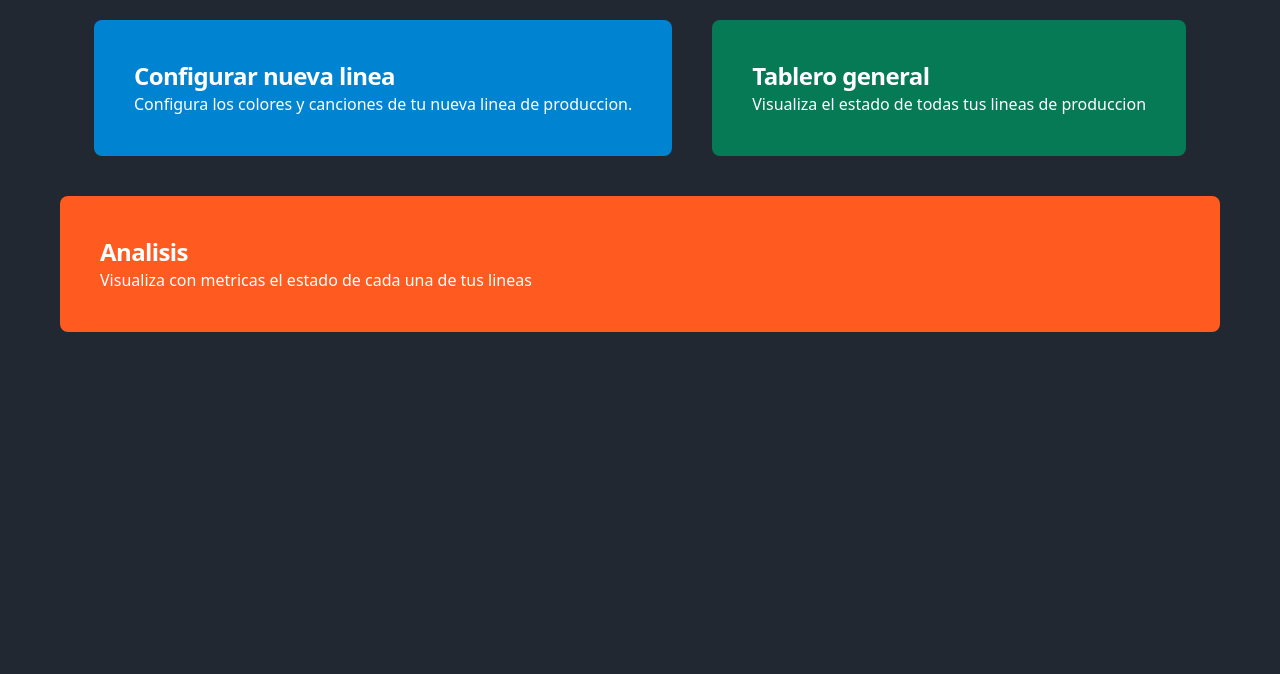
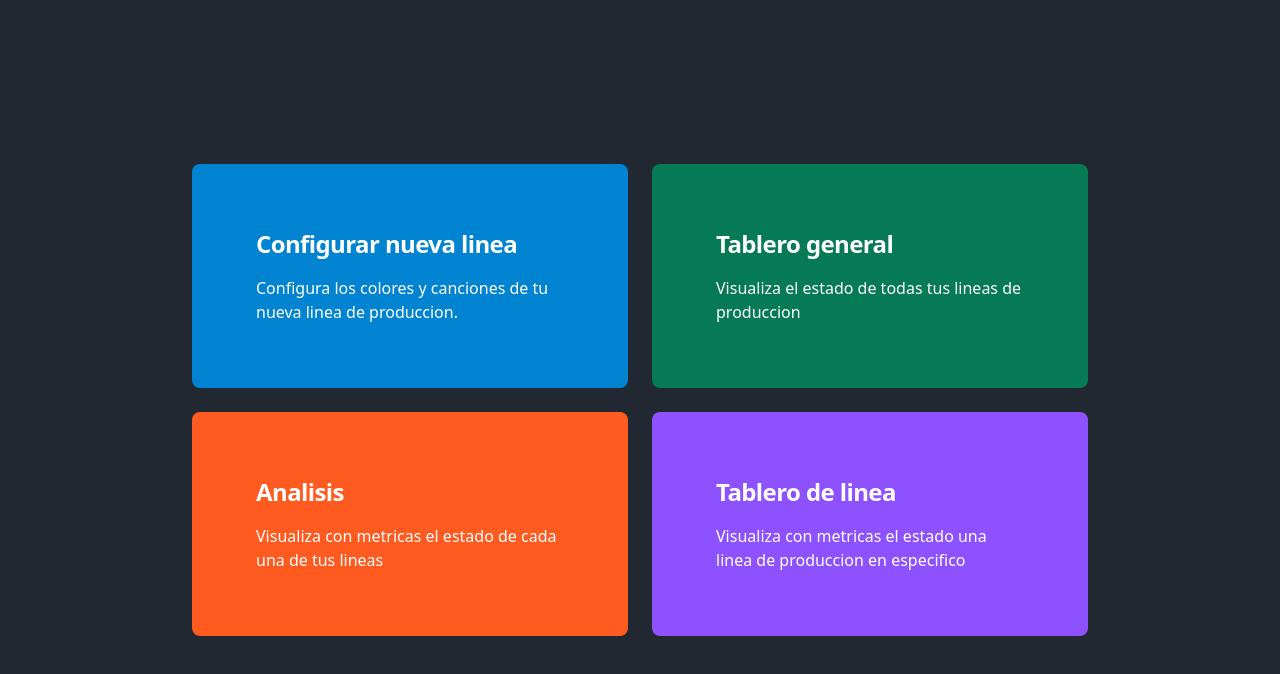
Before and after one commit to Bigpotatozz/Andon-system-front, a React (Vite) app: page / in a window 1280 px wide. Shown: the top 674 px of the page. Built offline with nearby package versions, Linux system fonts and the light colour scheme.

Commit message:
add: tableroIndividual reproduccion de audio automatica

```diff
--- a/dev-dist/sw.js
+++ b/dev-dist/sw.js
@@ -82,7 +82,7 @@ define(['./workbox-54d0af47'], (function (workbox) { 'use strict';
     "revision": "3ca0b8505b4bec776b69afdba2768812"
   }, {
     "url": "index.html",
-    "revision": "0.8nlha2l0e3o"
+    "revision": "0.ee78ab3gl2"
   }], {});
   workbox.cleanupOutdatedCaches();
   workbox.registerRoute(new workbox.NavigationRoute(workbox.createHandlerBoundToURL("index.html"), {
--- /dev/null
+++ b/src/Models/LineaProduccion.ts
@@ -0,0 +1,13 @@
+export class LineaProduccion {
+  constructor(
+    public idLineaProduccion: string,
+    public nombre: string,
+    public estatusActual: number,
+    public idDetalle: number,
+    public idEstatus: number,
+    public idTiempo: number,
+    public prioridad: number,
+    public color: string,
+    public cancion: string,
+  ) {}
+}
--- a/src/configuracionBotones/ConfiguracionBotones.tsx
+++ b/src/configuracionBotones/ConfiguracionBotones.tsx
@@ -25,6 +25,11 @@ export const ConfiguracionBotones = () => {
     new Estatus("#B6EB7A", 0, ""),
     new Estatus("#F6ACC8", 0, ""),
   ]);
+  let estatusLimpios: Estatus[] = [];
+
+  const limpiarEstatus = () => {
+    estatusLimpios = estatus.filter((estatus) => estatus.peso != 0);
+  };
 
   const actualizarPeso = (indice: number, peso: number) => {
     setEstatus((prev) => {
@@ -127,7 +132,9 @@ export const ConfiguracionBotones = () => {
           <Button
             color="green"
             onClick={() => {
-              postEstados(lineasIds, estatus, canciones);
+              limpiarEstatus();
+
+              postEstados(lineasIds, estatusLimpios, canciones);
               navegacion("/tableroGeneral");
             }}
           >
--- a/src/main.tsx
+++ b/src/main.tsx
@@ -9,6 +9,7 @@ import { ConfiguracionBotones } from "./configuracionBotones/ConfiguracionBotone
 import { ConfigLineas } from "./configLineas/ConfigLineas.tsx";
 import { Menu } from "./menu/Menu.tsx";
 import { TableroGeneral } from "./tableroGeneral/TableroGeneral.tsx";
+import { TableroIndividual } from "./tableroIndividual/TableroIndividual.tsx";
 
 const router = createBrowserRouter([
   {
@@ -36,6 +37,10 @@ const router = createBrowserRouter([
         path: "/tableroGeneral",
         element: <TableroGeneral></TableroGeneral>,
       },
+      {
+        path: "/tableroLinea/:idLinea",
+        element: <TableroIndividual></TableroIndividual>,
+      },
     ],
   },
 ]);
--- a/src/menu/Menu.tsx
+++ b/src/menu/Menu.tsx
@@ -4,47 +4,69 @@ import { Link } from "react-router";
 export const Menu = () => {
   return (
     <>
-      <div className="flex w-full justify-center">
-        <div className="p-5">
-          <Link to={"/configuracionLineas"}>
-            <Card className="!bg-sky-600 p-10">
-              <h5 className="text-2xl font-bold tracking-tight dark:text-white">
+      <div className="general flex min-h-screen flex-col items-center justify-center p-6">
+        <div className="grid w-full max-w-4xl grid-cols-1 gap-6 md:grid-cols-2">
+          <div className="flex">
+            <Link to={"/configuracionLineas"} className="w-full">
+              <Card className="flex h-full flex-col justify-between !bg-sky-600 p-10">
+                <div>
+                  <h5 className="mb-4 text-2xl font-bold tracking-tight dark:text-white">
                     Configurar nueva linea
                   </h5>
                   <p className="font-normal text-white">
                     Configura los colores y canciones de tu nueva linea de
                     produccion.
                   </p>
+                </div>
               </Card>
             </Link>
           </div>
 
-        <div className="p-5">
-          <Link to={"/tableroGeneral"}>
-            <Card className="!bg-green-600 p-10">
-              <h5 className="text-2xl font-bold tracking-tight text-gray-900 dark:text-white">
+          <div className="flex">
+            <Link to={"/tableroGeneral"} className="w-full">
+              <Card className="flex h-full flex-col justify-between !bg-green-600 p-10">
+                <div>
+                  <h5 className="mb-4 text-2xl font-bold tracking-tight text-gray-900 dark:text-white">
                     Tablero general
                   </h5>
                   <p className="font-normal text-white">
                     Visualiza el estado de todas tus lineas de produccion
                   </p>
+                </div>
               </Card>
             </Link>
           </div>
-      </div>
 
-      <div className="pt-0 pr-10 pl-10">
-        <div className="p-5">
-          <Link to={"/configuracionLineas"}>
-            <Card className="!bg-orange-500 p-10">
-              <h5 className="text-2xl font-bold tracking-tight text-gray-900 dark:text-white">
+          <div className="flex">
+            <Link to={"/configuracionLineas"} className="w-full">
+              <Card className="flex h-full flex-col justify-between !bg-orange-500 p-10">
+                <div>
+                  <h5 className="mb-4 text-2xl font-bold tracking-tight text-gray-900 dark:text-white">
                     Analisis
                   </h5>
                   <p className="font-normal text-white">
                     Visualiza con metricas el estado de cada una de tus lineas
                   </p>
+                </div>
               </Card>
             </Link>
+          </div>
+
+          <div className="flex">
+            <Link to={"/configuracionLineas"} className="w-full">
+              <Card className="flex h-full flex-col justify-between !bg-violet-500 p-10">
+                <div>
+                  <h5 className="mb-4 text-2xl font-bold tracking-tight text-gray-900 dark:text-white">
+                    Tablero de linea
+                  </h5>
+                  <p className="font-normal text-white">
+                    Visualiza con metricas el estado una linea de produccion en
+                    especifico
+                  </p>
+                </div>
+              </Card>
+            </Link>
+          </div>
         </div>
       </div>
     </>
--- /dev/null
+++ b/src/tableroIndividual/TableroIndividual.tsx
@@ -0,0 +1,68 @@
+import axios from "axios";
+import { use, useEffect, useRef, useState } from "react";
+import { useParams } from "react-router";
+import { LineaProduccion } from "../Models/LineaProduccion";
+
+export const TableroIndividual = () => {
+  const [linea, setLinea] = useState<LineaProduccion>(
+    new LineaProduccion("NE", "NE", 0, 0, 0, 0, 0, "NE", "NE"),
+  );
+  const { idLinea } = useParams();
+
+  const audioRef = useRef<HTMLAudioElement>(null);
+  const [reproducirAudio, setReproducirAudio] = useState(false);
+
+  const obtenerEstatusLinea = async (idLinea: string | undefined) => {
+    const response = await axios.get(
+      `http://localhost:3000/api/estatus/obtenerEstatusEspecifico/${idLinea}`,
+    );
+    setLinea(response.data.response[0]);
+    console.log(response.data);
+  };
+
+  useEffect(() => {
+    if (!reproducirAudio) return;
+
+    obtenerEstatusLinea(idLinea);
+
+    const loop = setInterval(() => {
+      obtenerEstatusLinea(idLinea);
+      console.log("Loop iniciado");
+    }, 10000);
+
+    return () => clearInterval(loop);
+  }, [reproducirAudio, idLinea]);
+
+  useEffect(() => {
+    if (!reproducirAudio || !linea?.cancion) return;
+
+    if (audioRef.current) {
+      audioRef.current.pause();
+    }
+
+    audioRef.current = new Audio(
+      `http://localhost:3000/uploads/${linea.cancion}`,
+    );
+    audioRef.current.play().catch((e) => {
+      console.log(e);
+    });
+
+    console.log(linea);
+  });
+
+  return (
+    <>
+      <h1>Contenido de tablero de linea: {idLinea}</h1>
+      <p>{linea.idLineaProduccion}</p>
+
+      <button
+        type="button"
+        onClick={() => {
+          setReproducirAudio(!reproducirAudio);
+        }}
+      >
+        Reproducir sonido
+      </button>
+    </>
+  );
+};
```
Also changed, not shown: src/Models/EstatusResponse.ts (renamed from src/Models/EstatusResponse.tsx). Lines whose indentation alone changed are shown as unchanged.
